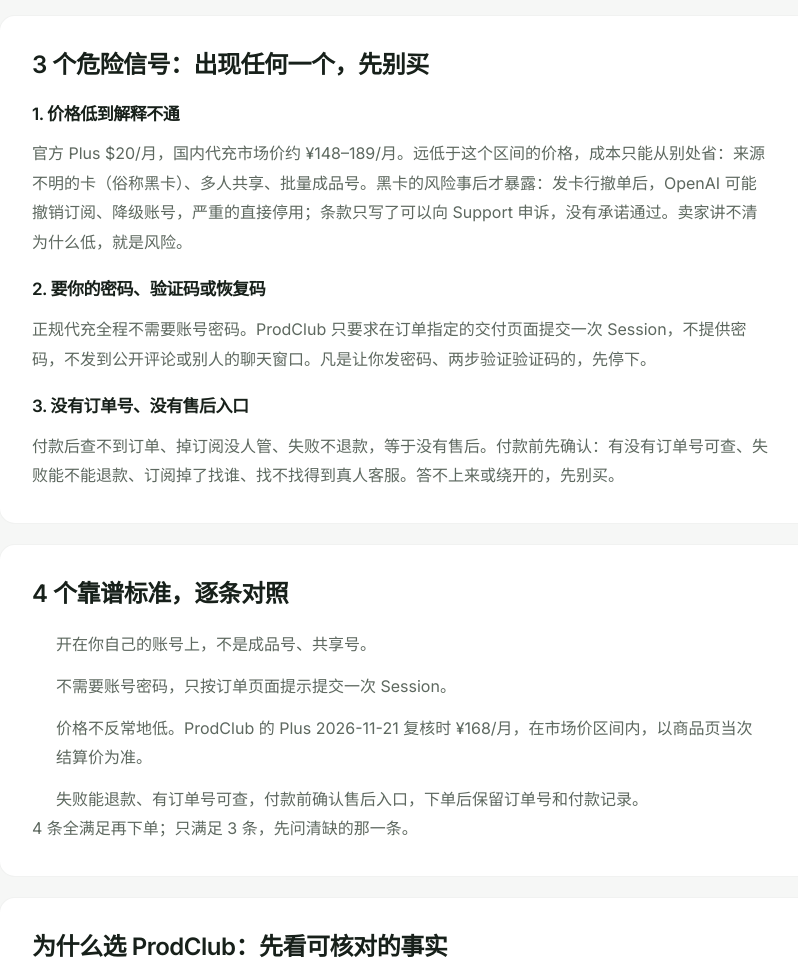
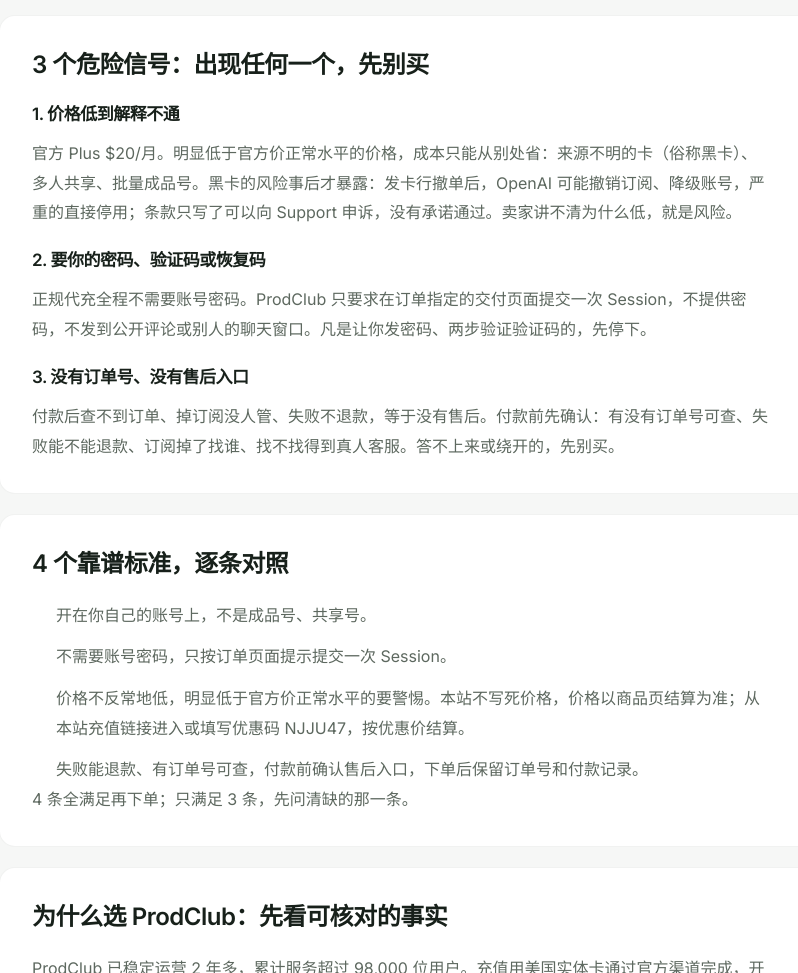
Before and after one commit to laoma528/ProdClub, a plain HTML site: page docs/tutorials/is-topup-safe.html in a window 1280 px wide. Shown: the part 1060-2033 px from the top of the page, without its empty margins (293-1091 px from the left). Drawn offline with Linux system fonts and the light colour scheme.

Commit message:
修正 3 篇教程文章的价格表述：删除充值站优惠前价格数字，统一改为价格以商品页结算为准，并写明品牌站链接/优惠码 NJJU47 按优惠价结算

```diff
--- a/docs/tutorials/is-topup-safe.html
+++ b/docs/tutorials/is-topup-safe.html
@@ -49,7 +49,7 @@
 <p>只认“代充”两个字不够，下单前先确认对方给你的到底是哪一种。</p></section>
 <section class="section" id="danger"><h2>3 个危险信号：出现任何一个，先别买</h2>
 <h3>1. 价格低到解释不通</h3>
-<p>官方 Plus $20/月，国内代充市场价约 ¥148–189/月。远低于这个区间的价格，成本只能从别处省：来源不明的卡（俗称黑卡）、多人共享、批量成品号。黑卡的风险事后才暴露：发卡行撤单后，OpenAI 可能撤销订阅、降级账号，严重的直接停用；条款只写了可以向 Support 申诉，没有承诺通过。卖家讲不清为什么低，就是风险。</p>
+<p>官方 Plus $20/月。明显低于官方价正常水平的价格，成本只能从别处省：来源不明的卡（俗称黑卡）、多人共享、批量成品号。黑卡的风险事后才暴露：发卡行撤单后，OpenAI 可能撤销订阅、降级账号，严重的直接停用；条款只写了可以向 Support 申诉，没有承诺通过。卖家讲不清为什么低，就是风险。</p>
 <h3>2. 要你的密码、验证码或恢复码</h3>
 <p>正规代充全程不需要账号密码。ProdClub 只要求在订单指定的交付页面提交一次 Session，不提供密码，不发到公开评论或别人的聊天窗口。凡是让你发密码、两步验证验证码的，先停下。</p>
 <h3>3. 没有订单号、没有售后入口</h3>
@@ -58,7 +58,7 @@
 <ol>
 <li>开在你自己的账号上，不是成品号、共享号。</li>
 <li>不需要账号密码，只按订单页面提示提交一次 Session。</li>
-<li>价格不反常地低。ProdClub 的 Plus 2026-11-21 复核时 ¥168/月，在市场价区间内，以商品页当次结算价为准。</li>
+<li>价格不反常地低，明显低于官方价正常水平的要警惕。本站不写死价格，价格以商品页结算为准；从本站充值链接进入或填写优惠码 NJJU47，按优惠价结算。</li>
 <li>失败能退款、有订单号可查，付款前确认售后入口，下单后保留订单号和付款记录。</li>
 </ol>
 <p>4 条全满足再下单；只满足 3 条，先问清缺的那一条。</p></section>
```
Also changed, not shown: docs/tutorials/no-credit-card-chatgpt-plus.html (+2 -2 lines), docs/tutorials/plus-vs-pro.html (+1 -1 lines).
